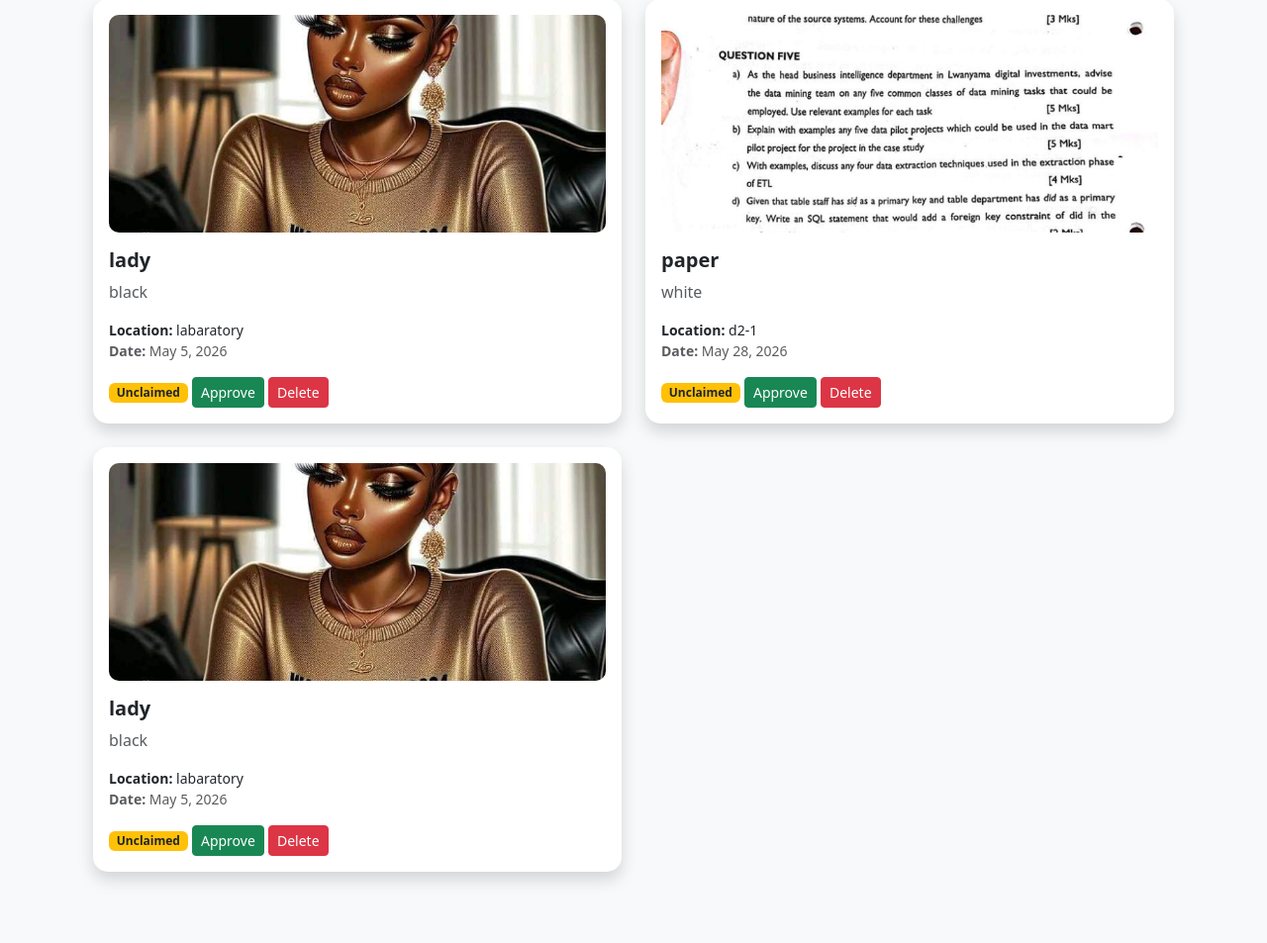
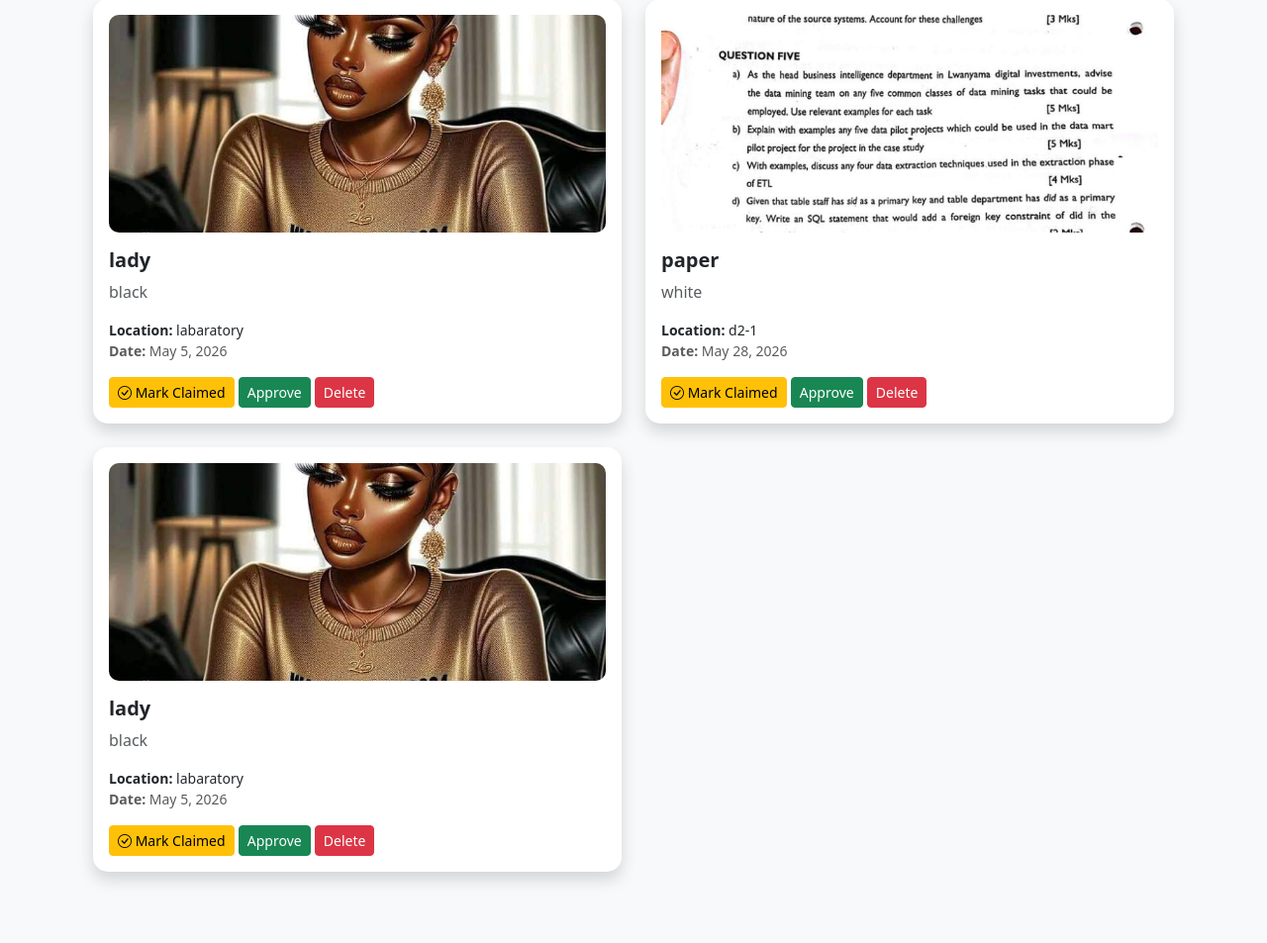
Before and after one commit to angellanamutyaba-ui/lost-management, a Django app: page /dashboard/ in a window 1280 px wide. Shown: the part 479-1432 px from the top of the page at 99% size. Run offline with Django 5.2, Linux system fonts and the light colour scheme; a user stored in the database is signed in; data comes from the database, SQL or seed files in the repository; data that the repository does not hold is empty.

Commit message:
Complete dashboard with claim buttons

```diff
--- a/templates/dashboard.html
+++ b/templates/dashboard.html
@@ -3,7 +3,6 @@
 {% block content %}
 
 <style>
-
     body{
         background-color: #f4f6f9;
     }
@@ -43,279 +42,183 @@
     .search-box{
         border-radius: 12px;
     }
-
 </style>
 
 <div class="container py-4">
 
     <!-- HEADER -->
     <div class="text-center mb-4">
-
         <h2 class="dashboard-title">
             Lost & Found Dashboard
         </h2>
-
         <p class="text-muted">
             Professional Item Management System
         </p>
-
     </div>
 
     <!-- STATS -->
     <div class="row mb-4 text-center">
-
         <div class="col-md-3 col-6 mb-3">
-
             <div class="card stats-card shadow bg-danger text-white p-3">
-
                 <h6>Lost</h6>
-
                 <h3>{{ lost_count }}</h3>
-
             </div>
-
         </div>
-
         <div class="col-md-3 col-6 mb-3">
-
             <div class="card stats-card shadow bg-success text-white p-3">
-
                 <h6>Found</h6>
-
                 <h3>{{ found_count }}</h3>
-
             </div>
-
         </div>
-
         <div class="col-md-3 col-6 mb-3">
-
             <div class="card stats-card shadow bg-primary text-white p-3">
-
                 <h6>Claimed</h6>
-
                 <h3>{{ claimed_count }}</h3>
-
             </div>
-
         </div>
-
         <div class="col-md-3 col-6 mb-3">
-
             <div class="card stats-card shadow bg-dark text-white p-3">
-
                 <h6>Unclaimed</h6>
-
                 <h3>{{ unclaimed_count }}</h3>
-
             </div>
-
         </div>
-
     </div>
 
     <!-- SEARCH -->
     <form method="GET" class="mb-5">
-
         <div class="input-group shadow-sm">
-
             <input type="text"
                    name="q"
                    value="{{ query }}"
                    class="form-control search-box"
                    placeholder="Search items...">
-
             <button class="btn btn-primary">
                 Search
             </button>
-
             <a href="{% url 'dashboard' %}"
                class="btn btn-secondary">
-
                Clear
-
             </a>
-
         </div>
-
     </form>
 
     <div class="row">
 
         <!-- LOST ITEMS -->
         <div class="col-md-6">
-
             <h4 class="text-danger fw-bold mb-4">
                 Lost Items
             </h4>
-
             {% for item in lost_items %}
-
             <div class="card item-card shadow mb-4 p-3">
-
                 {% if item.image %}
-
                 <img src="{{ item.image.url }}"
                      class="item-image mb-3">
-
                 {% endif %}
-
                 <h5 class="fw-bold">
                     {{ item.name }}
                 </h5>
-
                 <p class="text-muted">
                     {{ item.description }}
                 </p>
-
                 <small class="text-dark">
                     <b>Location:</b> {{ item.location }}
                 </small>
-
                 <small class="text-muted d-block mb-2">
                     <b>Date:</b> {{ item.date_lost }}
                 </small>
-
                 <div class="mt-2">
-
                     {% if item.is_claimed %}
-
                         <span class="badge bg-success">
-                            Claimed
+                            <i class="bi bi-check-circle"></i> Claimed
                         </span>
-
                     {% else %}
-
-                        <span class="badge bg-warning text-dark">
-                            Unclaimed
-                        </span>
-
+                        <a href="/claim-lost/{{ item.id }}/"
+                           class="btn btn-sm btn-warning"
+                           onclick="return confirm('Mark this item as claimed?')">
+                            <i class="bi bi-check-circle"></i> Mark Claimed
+                        </a>
                     {% endif %}
-
                     {% if request.user.is_staff %}
-
                         {% if not item.is_approved %}
-
                             <a href="{% url 'approve_lost' item.id %}"
                                class="btn btn-sm btn-success">
-
                                Approve
-
                             </a>
-
                         {% endif %}
-
                         <a href="{% url 'reject_lost' item.id %}"
-                           class="btn btn-sm btn-danger">
-
+                           class="btn btn-sm btn-danger"
+                           onclick="return confirm('Delete this item?')">
                            Delete
-
                         </a>
-
                     {% endif %}
-
                 </div>
-
             </div>
-
             {% empty %}
-
             <div class="alert alert-light shadow-sm">
                 No lost items found
             </div>
-
             {% endfor %}
-
         </div>
 
         <!-- FOUND ITEMS -->
         <div class="col-md-6">
-
             <h4 class="text-success fw-bold mb-4">
                 Found Items
             </h4>
-
             {% for item in found_items %}
-
             <div class="card item-card shadow mb-4 p-3">
-
                 {% if item.image %}
-
                 <img src="{{ item.image.url }}"
                      class="item-image mb-3">
-
                 {% endif %}
-
                 <h5 class="fw-bold">
                     {{ item.name }}
                 </h5>
-
                 <p class="text-muted">
                     {{ item.description }}
                 </p>
-
                 <small class="text-dark">
                     <b>Location:</b> {{ item.location_found }}
                 </small>
-
                 <small class="text-muted d-block mb-2">
                     <b>Date:</b> {{ item.date_found }}
                 </small>
-
                 <div class="mt-2">
-
                     {% if item.is_claimed %}
-
                         <span class="badge bg-success">
-                            Claimed
+                            <i class="bi bi-check-circle"></i> Claimed
                         </span>
-
                     {% else %}
-
-                        <span class="badge bg-warning text-dark">
-                            Unclaimed
-                        </span>
-
+                        <a href="/claim-found/{{ item.id }}/"
+                           class="btn btn-sm btn-warning"
+                           onclick="return confirm('Mark this item as claimed?')">
+                            <i class="bi bi-check-circle"></i> Mark Claimed
+                        </a>
                     {% endif %}
-
                     {% if request.user.is_staff %}
-
                         {% if not item.is_approved %}
-
                             <a href="{% url 'approve_found' item.id %}"
                                class="btn btn-sm btn-success">
-
                                Approve
-
                             </a>
-
                         {% endif %}
-
                         <a href="{% url 'reject_found' item.id %}"
-                           class="btn btn-sm btn-danger">
-
+                           class="btn btn-sm btn-danger"
+                           onclick="return confirm('Delete this item?')">
                            Delete
-
                         </a>
-
                     {% endif %}
-
                 </div>
-
             </div>
-
             {% empty %}
-
             <div class="alert alert-light shadow-sm">
                 No found items found
             </div>
-
             {% endfor %}
-
         </div>
 
     </div>
-
 </div>
 
 {% endblock %}
```
